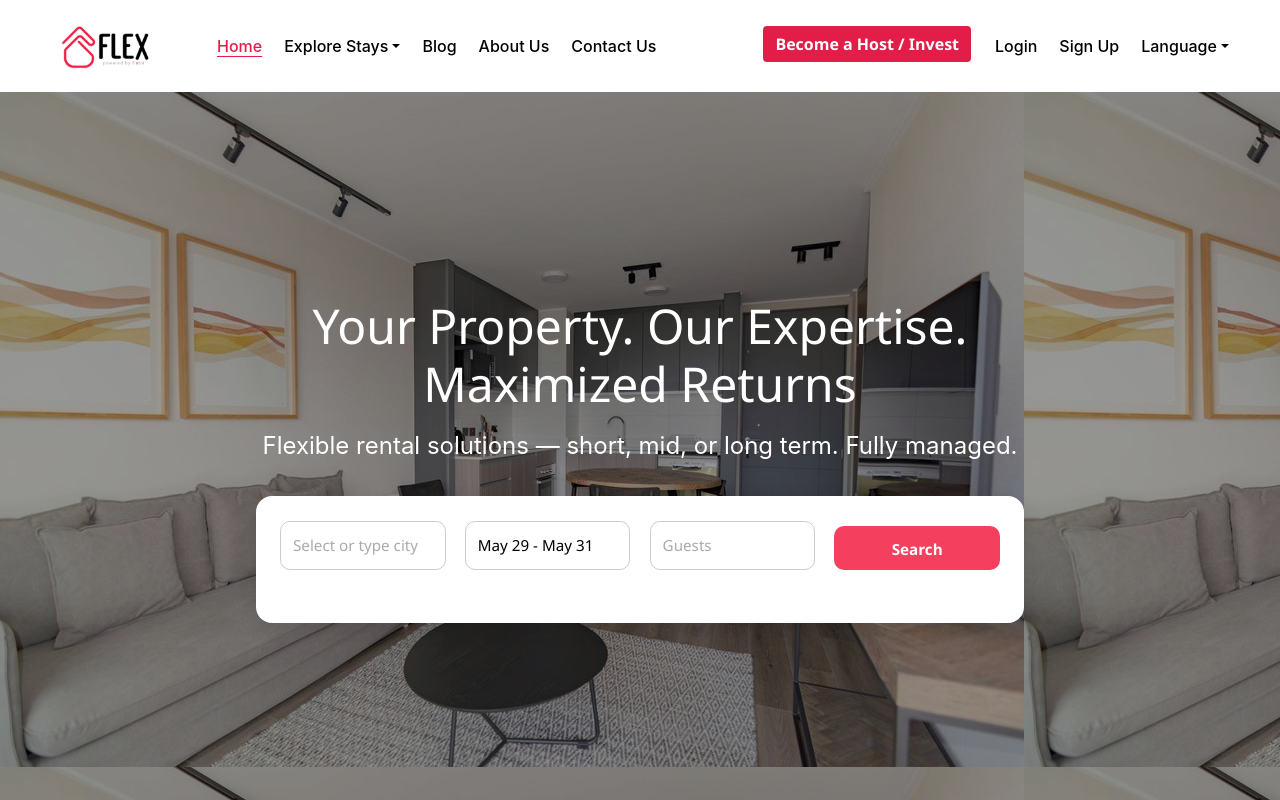
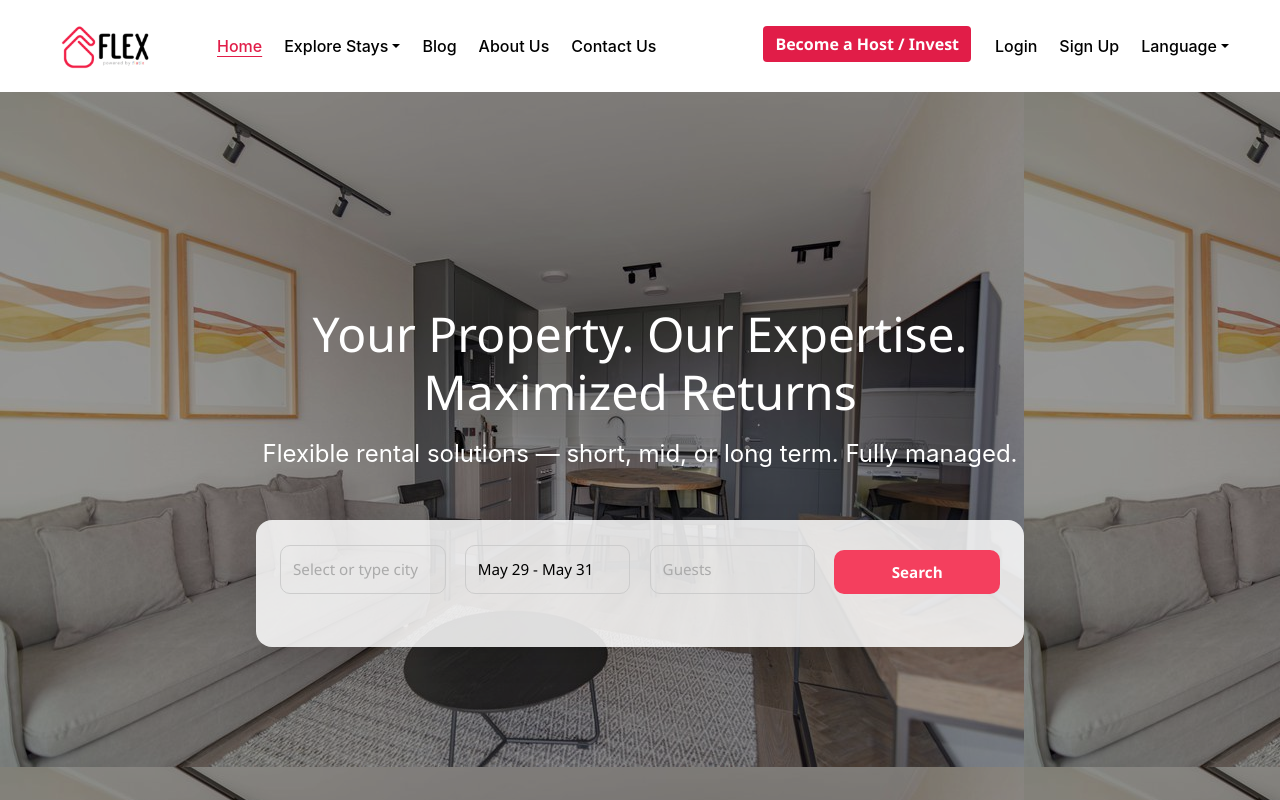
Before and after one commit to ahmed666916/flexvivienda-server, a React (Create React App) app: page / in a window 1280 px wide. Shown: the top 800 px of the page. Built offline with nearby package versions, Linux system fonts and the light colour scheme; grey boxes are pictures that could not be loaded.

Commit message:
a little more design update on searchbar

```diff
--- a/src/components/SearchBar/SearchBar.css
+++ b/src/components/SearchBar/SearchBar.css
@@ -2,7 +2,7 @@
   display: flex;
   justify-content: center;
   align-items: center;
-  margin: 2rem auto;
+  margin-top: 3rem; /* increased top spacing */
   padding: 0 1rem;
   width: 100%;
   box-sizing: border-box;
@@ -12,15 +12,30 @@
 .search-bar {
   display: flex;
   gap: 1.2rem;
-  background-color: #fff;
+  background-color: rgba(255, 255, 255, 0.85); /* semi-transparent */
+  backdrop-filter: blur(10px); /* frosted glass effect */
+  -webkit-backdrop-filter: blur(10px);
   padding: 1.5rem;
   border-radius: 16px;
-  box-shadow: 0 6px 20px rgba(0, 0, 0, 0.1);
+  box-shadow: 0 10px 30px rgba(0, 0, 0, 0.1);
   max-width: 1200px;
   width: 100%;
   box-sizing: border-box;
   flex-wrap: nowrap;
   align-items: flex-end;
+
+  animation: fadeInUp 0.6s ease-out both;
+}
+
+@keyframes fadeInUp {
+  from {
+    opacity: 0;
+    transform: translateY(30px);
+  }
+  to {
+    opacity: 1;
+    transform: translateY(0);
+  }
 }
 
 .input-group {
@@ -38,16 +53,24 @@
 }
 
 .search-bar input {
-  padding: 0.75rem;
+  padding: 0.55rem 1rem; /* reduced vertical padding */
   border: 1px solid #ccc;
   border-radius: 10px;
   font-size: 0.95rem;
   width: 100%;
   box-sizing: border-box;
+  transition: all 0.2s ease;
+}
+
+.search-bar input:focus,
+.search-bar input:hover {
+  border-color: #f43f5e;
+  outline: none;
+  box-shadow: 0 0 0 2px rgba(244, 63, 94, 0.2);
 }
 
 .search-button-group button {
-  padding: 0.75rem;
+  padding: 0.7rem 2rem;
   background-color: #f43f5e;
   color: white;
   border: none;
@@ -57,6 +80,7 @@
   cursor: pointer;
   width: 100%;
   height: 44px;
+  transition: background 0.3s ease;
 }
 
 .search-button-group button:hover {
@@ -74,7 +98,7 @@
   .search-bar {
     flex-direction: column;
     align-items: stretch;
-    gap: 1rem;
+    gap: 1.2rem;
   }
 
   .input-group {
@@ -124,10 +148,9 @@
   color: #999;
 }
 
-
 input::placeholder {
   color: #aaa;
-  opacity: 1; /* Make sure placeholder is fully visible */
+  opacity: 1;
 }
 
 input {
@@ -137,7 +160,7 @@ input {
 }
 
 .input-group label {
-  position: static; /* or remove any absolute/fixed positioning */
-  pointer-events: none; /* so clicks go through to input */
+  position: static;
+  pointer-events: none;
   z-index: 0;
 }
```
